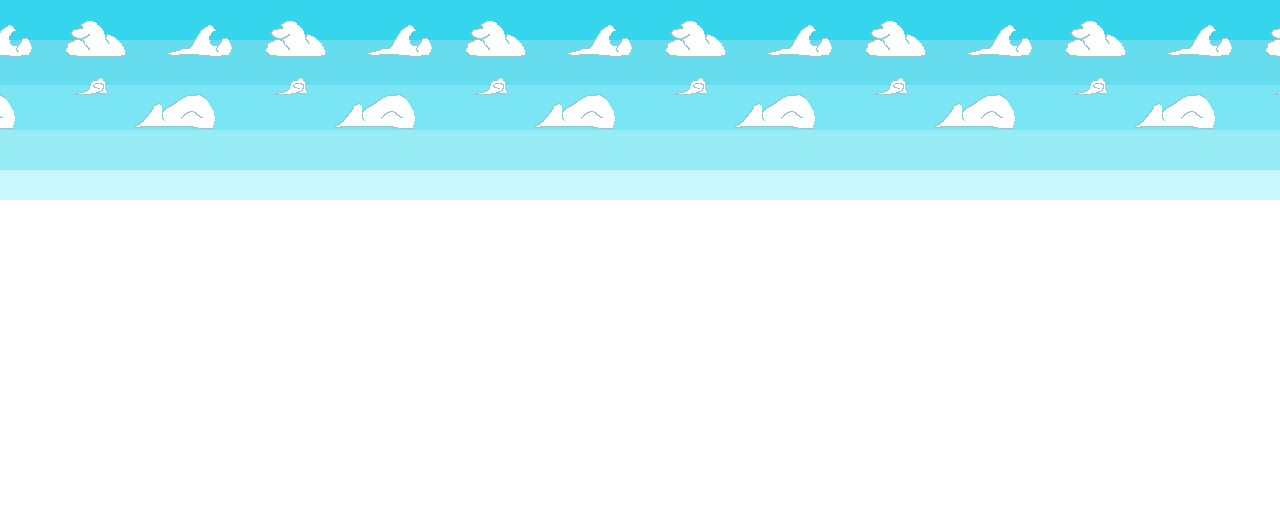
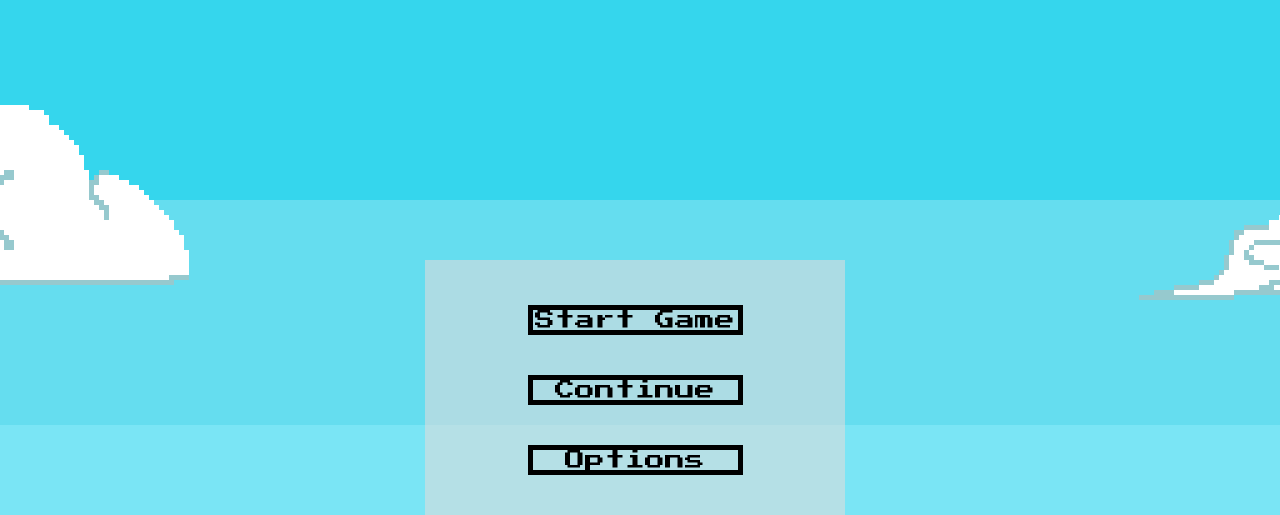
Before and after one commit to OliRadlett/f28wp, a plain HTML site: page game/start_menu.html in a window 1280 px wide. Shown: the top 515 px of the page. Drawn offline with Linux system fonts and the light colour scheme; files whose address does not match are found by name.

Commit message:
Updated start menu to have new background

```diff
--- a/game/css/character_selection.css
+++ b/game/css/character_selection.css
@@ -18,7 +18,7 @@ body {
 .sliding-background {
 
 
-    background-image: url(../Sprites/Cloud\ Background\ v1\ x5.png);
+    background-image: url(../Sprites/Cloud\ Background\ v2\ x5.png);
     background-repeat: repeat-x;
 
 
--- a/game/css/options.css
+++ b/game/css/options.css
@@ -98,7 +98,7 @@ body {
 .sliding-background {
 
 
-    background-image: url(../Sprites/Cloud\ Background\ v1\ x5.png);
+    background-image: url(../Sprites/Cloud\ Background\ v2\ x5.png);
     background-repeat: repeat-x;
 
 
--- a/game/css/start_menu.css
+++ b/game/css/start_menu.css
@@ -1,8 +1,9 @@
 body {
-    font-size: 40px;
-    background-color: white;
+    font-family: 'Press Start 2P', cursive;
+    font-size: 20px;
+    background-color: #c9f6ff;
     color: black;
-    top: 1px;
+
     width: 100%;
     margin: 0px;
 }
@@ -12,8 +13,8 @@ body {
 }
 
 .sliding-background-menu {
-    background: url(../Sprites/Cloud\ Background\ v1.png) repeat-x;
-    height: 500px;
+    background: url(../Sprites/Cloud\ Background\ v2\ x5.png) repeat-x;
+    height: 100vh;
     width: 5076px;
     animation: slide 60s linear infinite;
 }
@@ -31,6 +32,7 @@ body {
 
 a {
 
+  margin: 0px;
     text-decoration: none;
     color: black;
 
@@ -38,20 +40,31 @@ a {
 
 .menu {
 
-    border: 5px solid white;
+    background-color:  rgba(220, 220, 220, 0.6) ;
+    position: fixed;
+
     text-align: center;
-    max-width: 50%;
+    width: 410px;
+    height: 261px;
+    padding: 5px;
+    top: 50%;
+    left: 50%;
+    margin-top: -140.5px;
+    margin-left: -215px;
+}
+
+.b {
+    border: 5px solid black;
+    width: 50%;
     margin: auto;
-    padding-top: 1%;
-    padding-bottom: 1%;
+    margin-top: 40px;
+    margin-bottom: 40px;
+
 
 }
 
-.b {
+#button{
+    margin-top: 5px;
 
-    border: 5px solid black;
-    width: 50%;
-    text-align: center;
-    margin: auto;
 
 }
--- a/game/start_menu.html
+++ b/game/start_menu.html
@@ -3,6 +3,7 @@
 
 <head>
     <title>f28wp game</title>
+    <link href="https://fonts.googleapis.com/css2?family=Press+Start+2P&display=swap" rel="stylesheet" />
     <link type="text/css" rel="stylesheet" href="css/start_menu.css" />
     <script type="text/javascript" src="js/startbutton.js"></script>
 </head>
@@ -10,18 +11,19 @@
 <body>
     <div class="container-forbackground">
         <div class="sliding-background-menu"></div>
-    </div>
+
         <div class="menu">
             <div class="b">
                 <a href="character_selection.html" class="button">Start Game</a>
             </div>
-        <br />
+
             <div class="b">
                 <a href="index.html" class="button">Continue</a>
             </div>
-        <br />
+
             <div class="b">
                 <a href="options.html" class="button">Options</a>
+            </div>
         </div>
     </div>
 </body>
```
Lines whose indentation alone changed are shown as unchanged.
